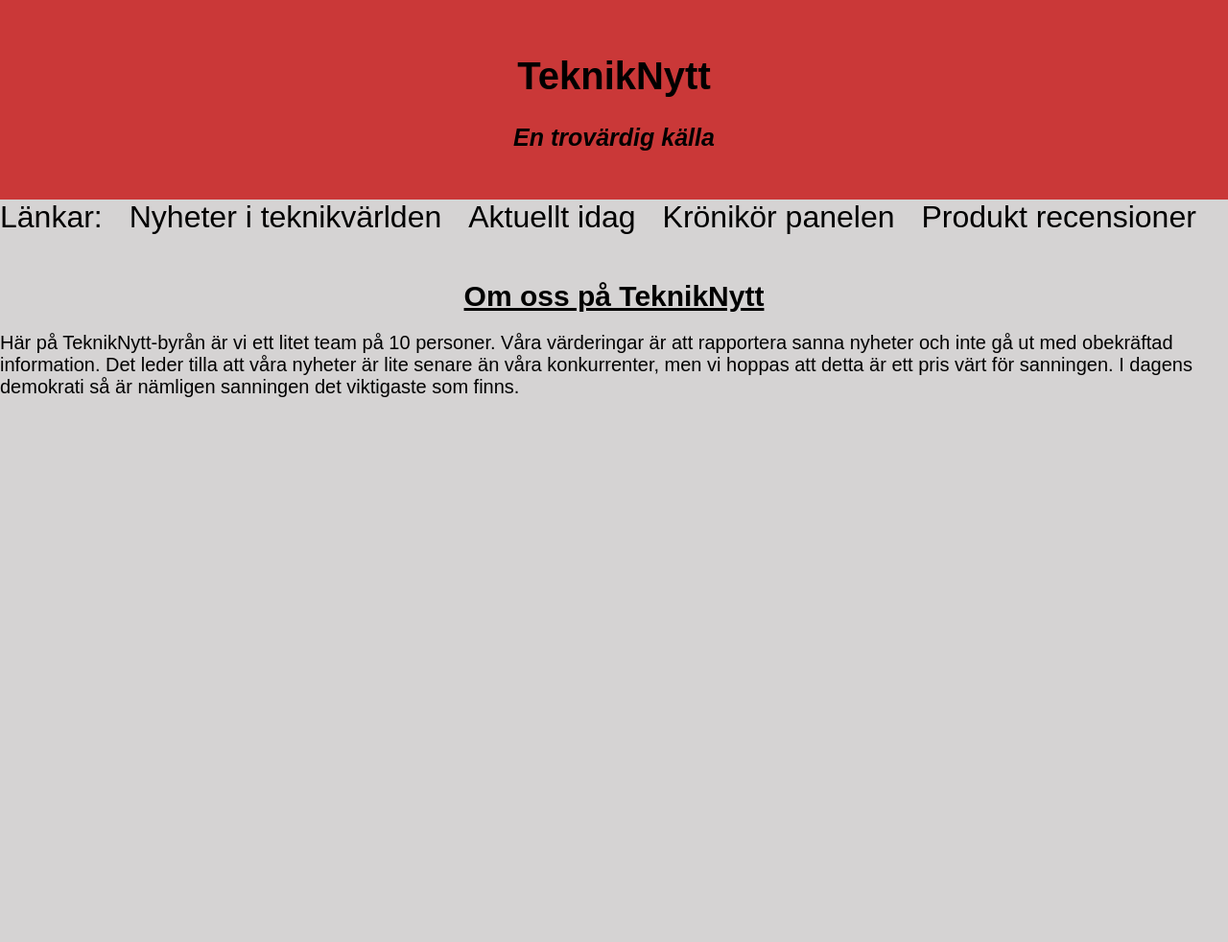
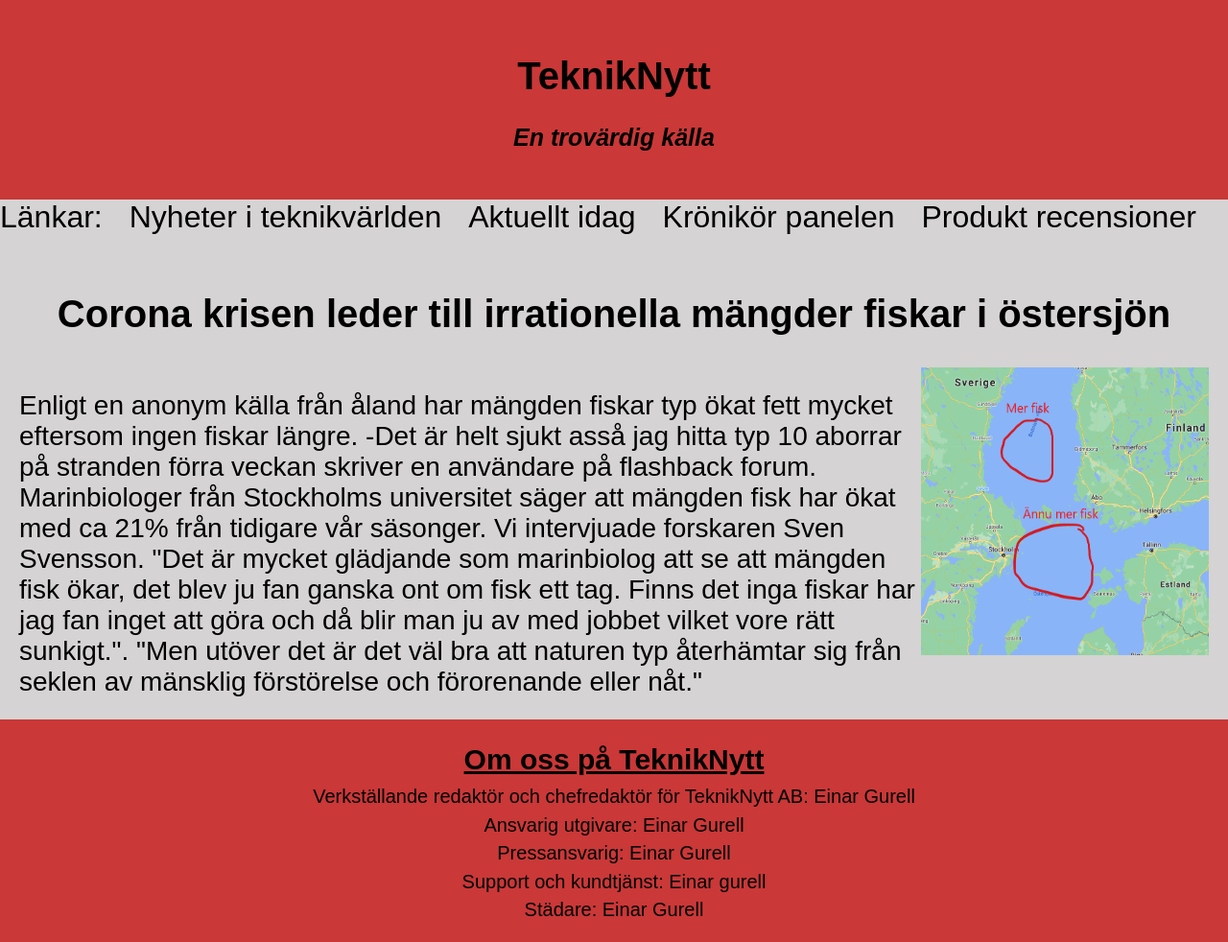
Before and after one commit to Einar-G/TeknikNyttProjekt, a plain HTML site: page TeknikNytt.html in a window 1280 px wide. Shown: the whole page at 96% size. Before the commit the page ends 800 px from the top, so only its background shows below. Drawn offline with Linux system fonts and the light colour scheme.

Commit message:
Ny Artikel och Footer

```diff
--- a/TeknikNytt.html
+++ b/TeknikNytt.html
@@ -13,17 +13,27 @@
     </header>
     <main>
       <nav>
-        <h1 id="Link">Länkar:</h1>
+        <h1 id="link">Länkar:</h1>
         <a href="http://127.0.0.1:5500/Nyheter%20i%20teknikv%C3%A4rlden.html">Nyheter i teknikvärlden</a>
         <a href="http://127.0.0.1:5500/Aktuellt%20idag.html">Aktuellt idag</a>
         <a href="http://127.0.0.1:5500/Kr%C3%B6nik%C3%B6r%20panelen.html">Krönikör panelen</a>
         <a href="http://127.0.0.1:5500/Produkt%20recensioner.html">Produkt recensioner</a>
       </nav>
-      <div>
-        <h1 id="Info_rubrik">Om oss på TeknikNytt</h2>
-        <h2 id="Info">Här på TeknikNytt-byrån är vi ett litet team på 10 personer. Våra värderingar är att rapportera sanna nyheter och inte gå ut med obekräftad information. Det leder tilla att våra nyheter är lite senare än våra konkurrenter, men vi hoppas att detta är ett pris värt för sanningen. I dagens demokrati så är nämligen sanningen det viktigaste som finns. </h2>
-      </div>
+     <article>
+       <h1 id="artikel_huvudsida_rubrik">Corona krisen leder till irrationella mängder fiskar i östersjön</h1>
+        <article id="artikel_innehall">
+          <h2 id="artikel_huvudsida">Enligt en anonym källa från åland har mängden fiskar typ ökat fett mycket eftersom ingen fiskar längre. -Det är helt sjukt asså jag hitta typ 10 aborrar på stranden förra veckan skriver en användare på flashback forum. Marinbiologer från Stockholms universitet säger att mängden fisk har ökat med ca 21% från tidigare vår säsonger. Vi intervjuade forskaren Sven Svensson. "Det är mycket glädjande som marinbiolog att se att mängden fisk ökar, det blev ju fan ganska ont om fisk ett tag. Finns det inga fiskar har jag fan inget att göra och då blir man ju av med jobbet vilket vore rätt sunkigt.". "Men utöver det är det väl bra att naturen typ återhämtar sig från seklen av mänsklig förstörelse och förorenande eller nåt."</h2>
+          <img src="Östersjön fisk.png" alt="Östersjön karta" width="300" height="300">
+       </article>
+      </article>
     </main>
-    <footer></footer>
+    <footer>
+        <h1 id="info_rubrik">Om oss på TeknikNytt</h2>
+        <h2 id="info">Verkställande redaktör och chefredaktör för TeknikNytt AB: Einar Gurell</h2>
+        <h2 id="info">Ansvarig utgivare: Einar Gurell</h2>
+        <h2 id="info">Pressansvarig: Einar Gurell</h2>
+        <h2 id="info">Support och kundtjänst: Einar gurell</h2>
+        <h2 id="info">Städare: Einar Gurell</h2>
+    </footer>
   </body>
 </html>
--- a/style.css
+++ b/style.css
@@ -2,6 +2,7 @@
   margin: 0px;
   border: 0px;
   background-color: rgba(194, 191, 191, 0.678);
+  font-family: Arial, Helvetica, sans-serif;
 }
 
 header {
@@ -13,37 +14,32 @@
   color: rgb(0, 0, 0);
   text-align: center;
   font-size: 40px;
-  font-family: Arial, Helvetica, sans-serif;
 }
 
 #citat {
   color: rgb(0, 0, 0);
   text-align: center;
   font-size: 25px;
-  font-family: Arial, Helvetica, sans-serif;
   font-style: italic;
 }
 
-#Info_rubrik {
+#info_rubrik {
   font-size: 30px;
   display: flex;
   justify-content: center;
   align-items: center;
-  font-family: Arial, Helvetica, sans-serif;
   text-decoration: underline;
 }
 
-#Info {
+#info {
   font-size: 20px;
   display: flex;
   justify-content: center;
-  align-items: center;
-  font-family: Arial, Helvetica, sans-serif;
   font-weight: normal;
+  margin-top: -10px;
 }
 
-#Link {
-  font-family: Arial, Helvetica, sans-serif;
+#link {
   font-size: 32px;
   font-weight: normal;
   color: black;
@@ -53,7 +49,6 @@
 }
 
 nav a {
-  font-family: Arial, Helvetica, sans-serif;
   font-size: 32px;
   color: black;
   text-decoration: none;
@@ -69,3 +64,27 @@
   display: flex;
   flex-direction: row;
 }
+
+#artikel_innehall {
+  display: flex;
+  flex-direction: row;
+  justify-content: flex-start;
+  margin-right: 20px;
+  margin-left: 20px;
+}
+
+#artikel_huvudsida_rubrik {
+  font-size: 40px;
+  text-align: center;
+  font-weight: 600;
+}
+
+#artikel_huvudsida {
+  font-size: 28px;
+  font-weight: 400;
+}
+
+footer {
+  padding: 5px;
+  background-color: rgb(202, 56, 56);
+}
```
Also changed, not shown: Östersjön fisk.png (added).
